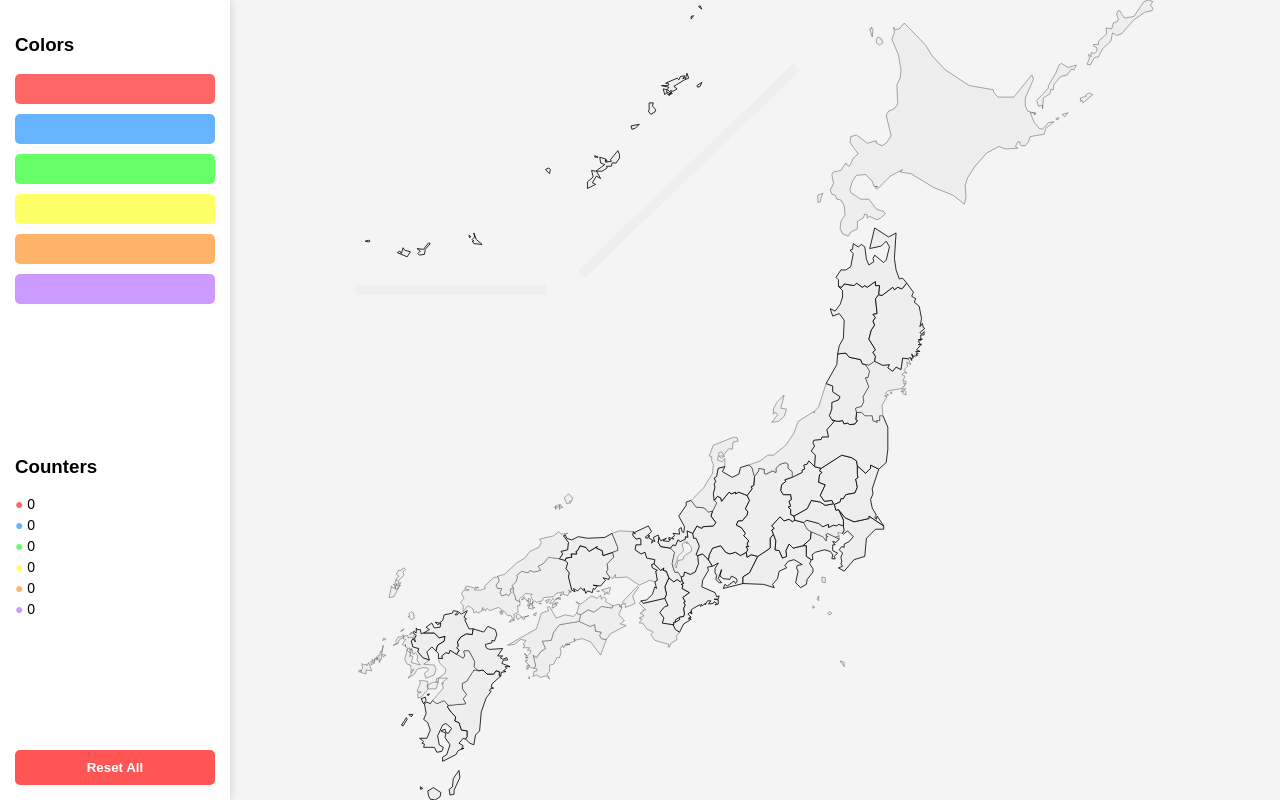
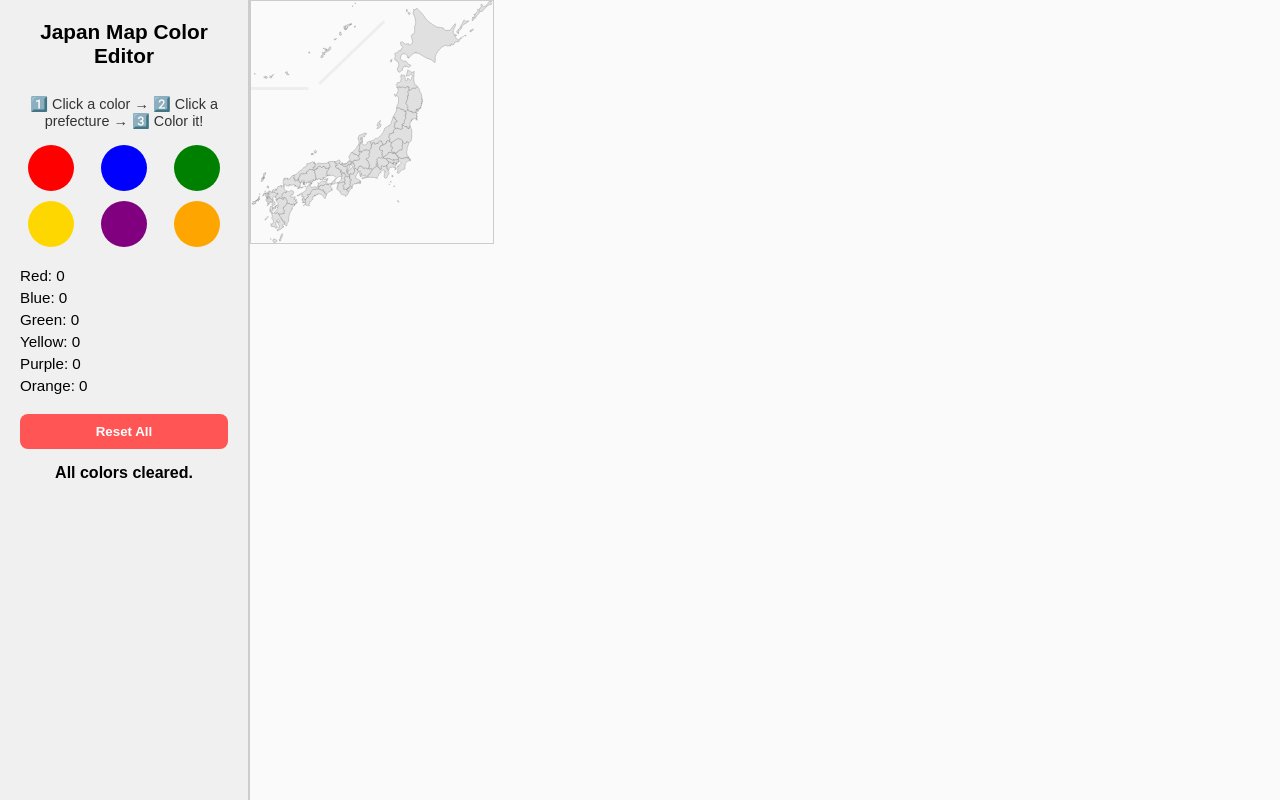
Before and after one commit to TeeRexTeach/japanMap, a plain HTML site: page index.html in a window 1280 px wide. Both pictures are taken after a click on the button "Reset All". Drawn offline with Linux system fonts and the light colour scheme.

Commit message:
Update index.html

```diff
--- a/index.html
+++ b/index.html
@@ -2,114 +2,158 @@
 <html lang="en">
 <head>
 <meta charset="UTF-8">
-<meta name="viewport" content="width=device-width, initial-scale=1.0">
-<title>Japan Map Coloring Game</title>
+<title>Interactive Japan Map - Color Editor</title>
 <style>
   body {
+    font-family: sans-serif;
     margin: 0;
+    background: #fafafa;
     display: flex;
     height: 100vh;
-    font-family: Arial, sans-serif;
-    background-color: #f4f4f4;
+    overflow: hidden;
   }
 
-  /* Sidebar for controls */
+  /* 🔹 Left control panel */
   .sidebar {
-    width: 200px;
-    background-color: #fff;
-    padding: 15px;
-    box-shadow: 2px 0 8px rgba(0,0,0,0.1);
+    width: 250px;
+    background: #f0f0f0;
+    border-right: 2px solid #ccc;
+    padding: 20px;
+    box-sizing: border-box;
     display: flex;
     flex-direction: column;
-    justify-content: space-between;
+    justify-content: flex-start;
+    align-items: stretch;
   }
 
-  .colors {
+  h1 {
+    font-size: 1.3em;
+    margin-top: 0;
+    text-align: center;
+  }
+
+  .instructions {
+    font-size: 0.9em;
+    color: #333;
+    text-align: center;
+    margin-bottom: 15px;
+  }
+
+  .color-panel {
+    display: grid;
+    grid-template-columns: repeat(3, 1fr);
+    gap: 10px;
+    justify-items: center;
+    margin-bottom: 20px;
+  }
+
+  .color-btn {
+    width: 40px;
+    height: 40px;
+    border-radius: 50%;
+    border: 3px solid transparent;
+    cursor: pointer;
+    transition: transform 0.2s, border 0.2s;
+  }
+
+  .color-btn.active {
+    border: 3px solid black;
+    transform: scale(1.2);
+  }
+
+  #color-counts {
     display: flex;
     flex-direction: column;
-    gap: 10px;
+    gap: 5px;
+    font-size: 0.95em;
+    margin-bottom: 20px;
   }
 
-  .color-button {
+  #reset-btn {
+    background: #ff5555;
+    color: white;
     border: none;
-    height: 30px;
-    border-radius: 5px;
+    padding: 10px;
+    border-radius: 8px;
     cursor: pointer;
-    transition: transform 0.2s;
-  }
-
-  .color-button:hover {
-    transform: scale(1.1);
-  }
-
-  .color-button.active {
-    outline: 3px solid black;
-    transform: scale(1.1);
-  }
-
-  .counter {
-    font-size: 14px;
-    margin-top: 5px;
-  }
-
-  .reset-btn {
-    padding: 10px;
-    border: none;
-    background-color: #ff5555;
-    color: white;
-    border-radius: 5px;
     font-weight: bold;
-    cursor: pointer;
     transition: background 0.3s;
   }
 
-  .reset-btn:hover {
-    background-color: #ff3333;
+  #reset-btn:hover {
+    background: #ff2222;
   }
 
-  /* SVG container */
-  .map-container {
-    flex: 1;
+  #selected-pref {
+    margin-top: 15px;
+    font-size: 1em;
+    text-align: center;
+    font-weight: bold;
+  }
+
+  /* 🔸 Map area */
+  .map-area {
+    flex-grow: 1;
     display: flex;
+    justify-content: center;
     align-items: center;
-    justify-content: center;
-    overflow: hidden;
+    overflow: auto;
+    background: #fff;
   }
 
   svg {
-    width: 90%;
+    width: 80%;
+    max-width: 900px;
     height: auto;
-    max-height: 100%;
-    transition: all 0.3s;
+    max-height: 90%;
+    border: 1px solid #ccc;
   }
 
-  svg path {
-    stroke: #333;
-    stroke-width: 0.5;
+  .prefecture {
+    fill: #e0e0e0;
+    stroke: #555;
+    stroke-width: 1;
     cursor: pointer;
-    transition: fill 0.2s;
+    transition: fill 0.2s, stroke 0.2s;
   }
 
-  svg path:hover {
-    opacity: 0.8;
+  .prefecture:hover {
+    stroke: #000;
   }
-
 </style>
 </head>
 <body>
 
+  <!-- 🔹 Left panel -->
   <div class="sidebar">
-  <div>
-    <h3>Colors</h3>
-    <div class="colors" id="colorButtons"></div>
+    <h1>Japan Map Color Editor</h1>
+    <p class="instructions">1️⃣ Click a color → 2️⃣ Click a prefecture → 3️⃣ Color it!</p>
+
+    <!-- 🎨 Color buttons -->
+    <div class="color-panel" id="colorPanel">
+      <div class="color-btn" data-color="red" style="background:red"></div>
+      <div class="color-btn" data-color="blue" style="background:blue"></div>
+      <div class="color-btn" data-color="green" style="background:green"></div>
+      <div class="color-btn" data-color="yellow" style="background:gold"></div>
+      <div class="color-btn" data-color="purple" style="background:purple"></div>
+      <div class="color-btn" data-color="orange" style="background:orange"></div>
     </div>
 
-  <div>
-    <h3>Counters</h3>
-    <div id="colorCounters"></div>
+    <!-- 🧮 Color counts -->
+    <div id="color-counts">
+      <span id="count-red">Red: 0</span>
+      <span id="count-blue">Blue: 0</span>
+      <span id="count-green">Green: 0</span>
+      <span id="count-yellow">Yellow: 0</span>
+      <span id="count-purple">Purple: 0</span>
+      <span id="count-orange">Orange: 0</span>
     </div>
 
-  <button class="reset-btn" id="resetBtn">Reset All</button>
+    <!-- 🔁 Reset button -->
+    <button id="reset-btn">Reset All</button>
+
+    <!-- 🏷️ Prefecture info -->
+    <div id="selected-pref">No prefecture selected yet.</div>
   </div>
 
 <div class="map-container">
@@ -336,75 +380,75 @@
   </g>
 </svg>
 <script>
-const colors = ["#ff6666", "#66b3ff", "#66ff66", "#ffff66", "#ffb366", "#cc99ff"];
-const colorButtonsContainer = document.getElementById("colorButtons");
-const colorCountersContainer = document.getElementById("colorCounters");
-const map = document.getElementById("japan-map");
-const resetBtn = document.getElementById("resetBtn");
+  const colorBtns = document.querySelectorAll('.color-btn');
+  const prefectures = document.querySelectorAll('.prefecture');
+  const info = document.getElementById('selected-pref');
+  const resetBtn = document.getElementById('reset-btn');
+  const counts = {
+    red: 0, blue: 0, green: 0, yellow: 0, purple: 0, orange: 0
+  };
 
   let activeColor = null;
-let colorCounts = {};
-colors.forEach(c => colorCounts[c] = 0);
 
-// Create color buttons
-colors.forEach(color => {
-  const btn = document.createElement("button");
-  btn.className = "color-button";
-  btn.style.backgroundColor = color;
-  btn.addEventListener("click", () => selectColor(color, btn));
-  colorButtonsContainer.appendChild(btn);
-});
-
-// Create counters
-function updateCounters() {
-  colorCountersContainer.innerHTML = "";
-  colors.forEach(color => {
-    const div = document.createElement("div");
-    div.className = "counter";
-    div.innerHTML = `<span style="color:${color}; font-weight:bold;">●</span> ${colorCounts[color]}`;
-    colorCountersContainer.appendChild(div);
-  });
-}
-updateCounters();
-
-// Handle color selection
-function selectColor(color, btn) {
-  document.querySelectorAll(".color-button").forEach(b => b.classList.remove("active"));
-  if (activeColor === color) {
-    activeColor = null;
-  } else {
-    activeColor = color;
-    btn.classList.add("active");
+  // 🔹 Update count display
+  function updateCounts() {
+    for (let color in counts) {
+      document.getElementById(`count-${color}`).textContent =
+        `${color.charAt(0).toUpperCase() + color.slice(1)}: ${counts[color]}`;
     }
   }
 
-// Handle map click
-map.querySelectorAll("path").forEach(region => {
-  region.addEventListener("click", () => {
-    if (!activeColor) return;
-    const prevColor = region.getAttribute("fill");
-    if (prevColor && colors.includes(prevColor)) {
-      colorCounts[prevColor]--;
+  // 🎨 Click color button
+  colorBtns.forEach(btn => {
+    btn.addEventListener('click', () => {
+      colorBtns.forEach(b => b.classList.remove('active'));
+      if (activeColor === btn.dataset.color) {
+        activeColor = null;
+      } else {
+        btn.classList.add('active');
+        activeColor = btn.dataset.color;
       }
-    region.setAttribute("fill", activeColor);
-    colorCounts[activeColor]++;
-    updateCounters();
-
-    // Deselect color after use
-    activeColor = null;
-    document.querySelectorAll(".color-button").forEach(b => b.classList.remove("active"));
     });
   });
 
-// Reset button
-resetBtn.addEventListener("click", () => {
-  map.querySelectorAll("path").forEach(region => region.setAttribute("fill", "#ddd"));
-  Object.keys(colorCounts).forEach(c => colorCounts[c] = 0);
-  updateCounters();
+  // 🗾 Click prefecture
+  prefectures.forEach(pref => {
+    pref.addEventListener('click', () => {
+      const name = pref.querySelector('title').textContent;
+      info.textContent = `Selected: ${name}`;
+
+      if (!activeColor) return;
+
+      const currentColor = pref.dataset.color || null;
+      if (currentColor && counts[currentColor] > 0) {
+        counts[currentColor]--;
+      }
+
+      pref.style.fill = activeColor;
+      pref.dataset.color = activeColor;
+      counts[activeColor]++;
+
+      updateCounts();
+
+      colorBtns.forEach(b => b.classList.remove('active'));
       activeColor = null;
-  document.querySelectorAll(".color-button").forEach(b => b.classList.remove("active"));
+    });
   });
 
+  // 🔁 Reset button
+  resetBtn.addEventListener('click', () => {
+    prefectures.forEach(pref => {
+      pref.style.fill = '#e0e0e0';
+      delete pref.dataset.color;
+    });
+    for (let color in counts) counts[color] = 0;
+    updateCounts();
+    info.textContent = 'All colors cleared.';
+    activeColor = null;
+    colorBtns.forEach(b => b.classList.remove('active'));
+  });
+
+  updateCounts();
 </script>
 </body>
 </html>
```
Lines whose indentation alone changed are shown as unchanged.
